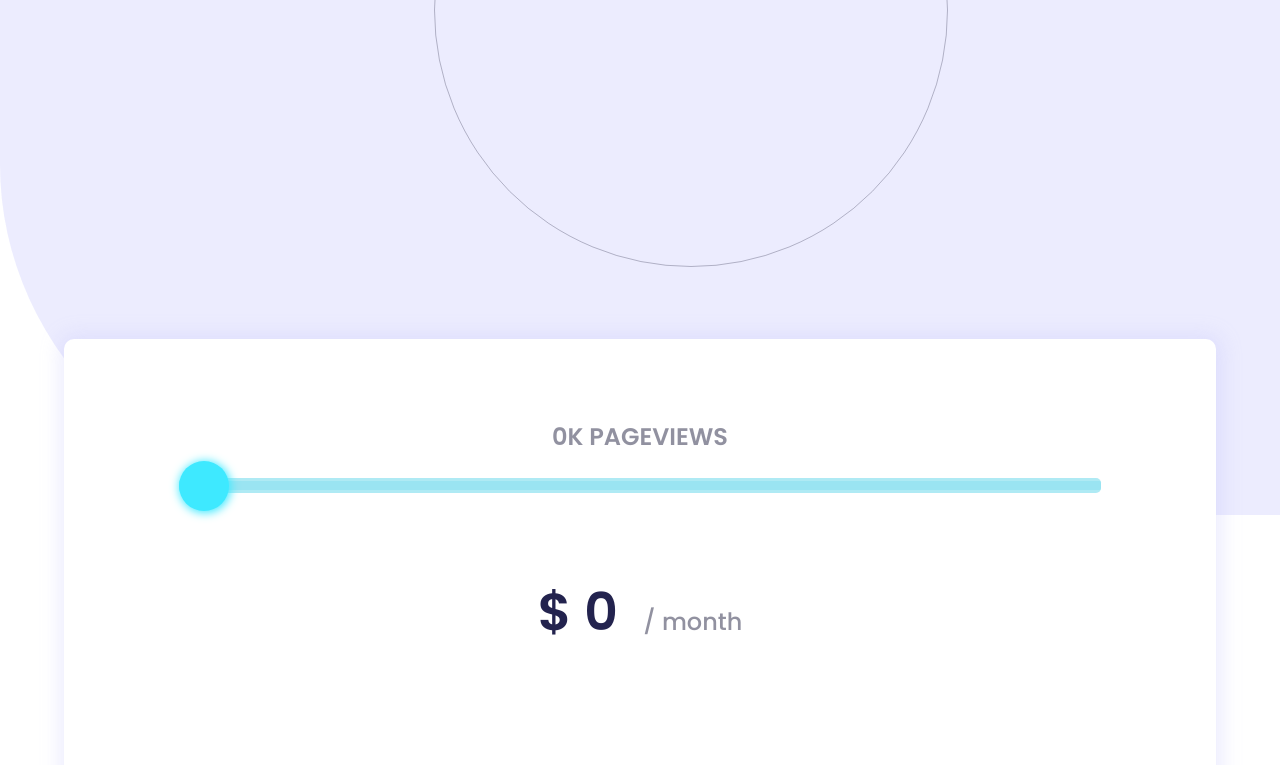
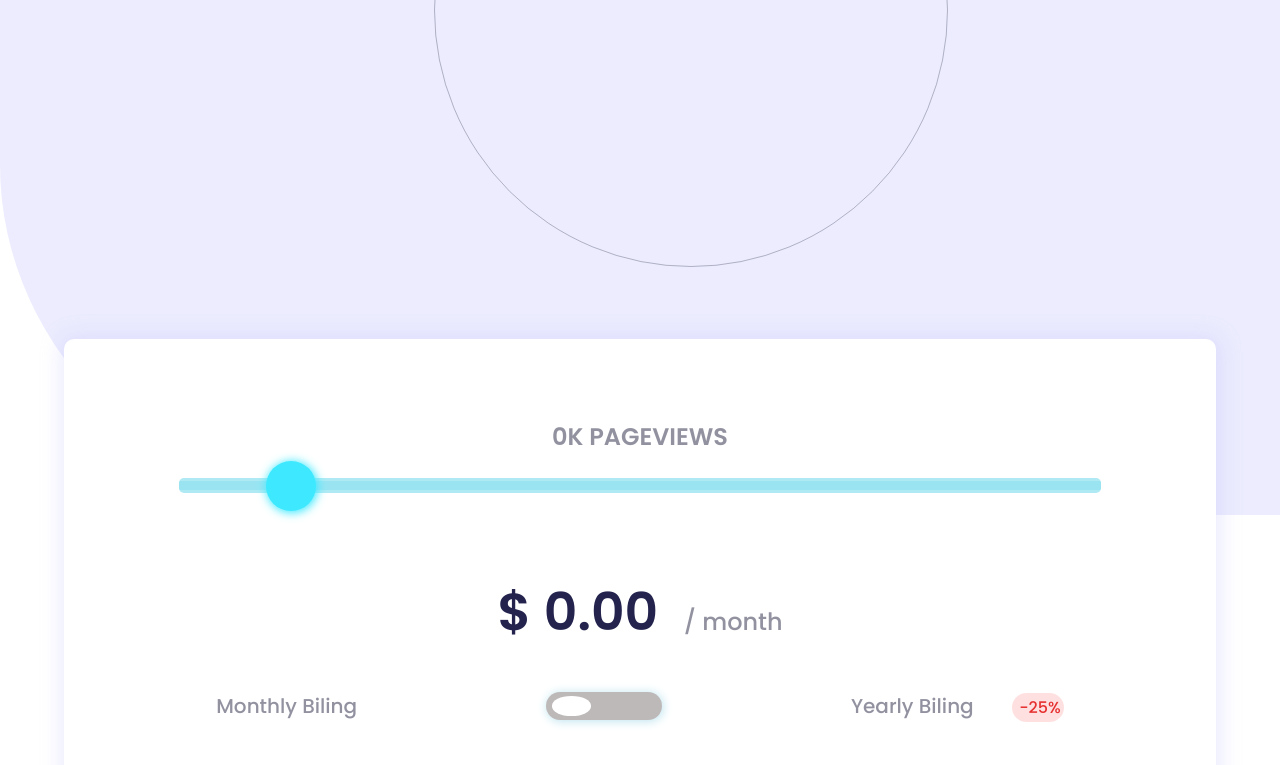
Before and after one commit to KauanLazzarin/Interactive-Pricing, a React (Create React App) app: page / in a window 1280 px wide. Shown: the part 653-1418 px from the top of the page. Built offline with nearby package versions, Linux system fonts and the light colour scheme.

Commit message:
toggle button added

```diff
--- a/src/components/Main/Input/Input.jsx
+++ b/src/components/Main/Input/Input.jsx
@@ -8,10 +8,12 @@ export default function Input () {
     const context = React.useContext(priceContext);
 
     React.useEffect(() => {
+
         const mensalPrice = inputValue * 0.28;
         setPriceValue(mensalPrice.toFixed(2));
         context.setCurrentPrice(priceValue);
-    }, [inputValue]);
+
+    }, [inputValue, context, priceValue]);
 
     function handleChangeValue ({target}) {
         setInputValue(target.value);
@@ -21,7 +23,7 @@ export default function Input () {
         <header className={styles.inputContainer}>
             <h2>{inputValue}K PAGEVIEWS</h2>
 
-            <input type="range" min="0" max="500" value={0} id="rangeInput" onChange={handleChangeValue} />
+            <input type="range" min="0" max="500" id="rangeInput" onChange={handleChangeValue} />
 
         </header>
     );
--- a/src/components/Main/Pricing/Pricing.jsx
+++ b/src/components/Main/Pricing/Pricing.jsx
@@ -1,6 +1,7 @@
 import React from 'react';
 import styles from './Pricing.module.css';
 import {priceContext} from './../../../contexts/PricingContext';
+import changeIcon from './../../../assets/arrows.svg';
 
 export default function Pricing () {
     const buttonRef = React.useRef();
@@ -15,11 +16,19 @@ export default function Pricing () {
         <div className={styles.pricingContainer}>
             <h3>$ {context.currentPrice}<small>/ month</small></h3>
 
-            <div className={styles.optionContainer}>
-                <div className={styles.switch}  onClick={setButtonActive}>
-                    <div ref={buttonRef}></div>
-                </div>
+            <div className={styles.optionsContainer}>
+                <strong>Monthly Biling</strong>
+                    <div className={styles.switchButton}>
+                        <input type="checkbox" id="toggle-button" className={styles.toggleButton}/>
+                        <label htmlFor="toggle-button" className={styles.toggle}>
+                        </label>
+                    </div>
+                <strong>
+                    Yearly Biling
+                    <small> -25% </small>
+                </strong>
             </div>
+
         </div>
     )
 };
--- a/src/components/Main/Pricing/Pricing.module.css
+++ b/src/components/Main/Pricing/Pricing.module.css
@@ -21,10 +21,60 @@
     margin-left: 2vw;
 }
 
-.optionContainer {
-    width: 100%;
+.optionsContainer {
+    margin-top: 5vh;
+    width: 90%;
     display: flex;
     align-items: center;
-    justify-content: center;
-    flex-direction: column;
+    justify-content: space-around;
+    text-align: center;
 }
+
+.optionsContainer strong{
+    font-size: 20px;
+    font-family: 'Poppins';
+    font-weight: 500;
+    color: var(--light-blue-text);
+}
+
+.optionsContainer strong:last-of-type small {
+    font-size:16px;
+    margin-left: 3vw;;
+    background-color: rgba(255, 158, 158, 0.315);
+    border-radius: 20px;
+    color: rgb(230, 48, 48);
+    padding: 3px;
+}
+
+
+.switchButton {
+    width: 9vw;
+    height: 3.5vh;
+    background-color: rgb(190, 185, 185);
+    border-radius: 38px;
+    box-shadow: 1px 1px 10px 1px rgb(197, 231, 241);
+}
+
+.switchButton input[type="checkbox"] {
+    display: none;
+}
+
+.toggle {
+    height: 70%;
+    width:3vw;
+    background-color: white;
+    cursor: pointer;
+    display: block;
+    position: relative;
+    left: 5%;
+    top: 15%;
+    z-index: 1;
+    border-radius: 50%;
+    transition: .3s ;
+}
+
+.switchButton input[type="checkbox"]:checked + .toggle {
+    left: 50%;
+    background-color:#210a62;
+    box-shadow: 1px 1px 10px 0.5px #774cec;
+}
```
Also changed, not shown: src/assets/arrows.svg (added).
